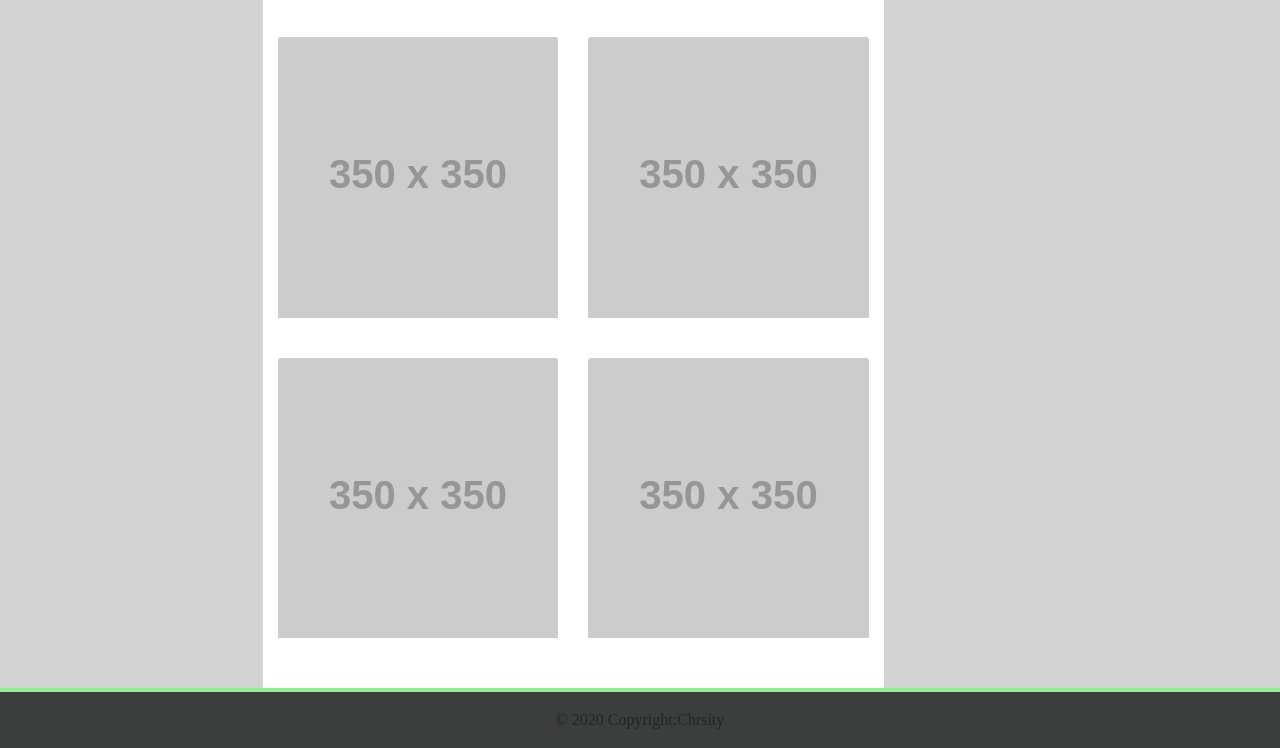
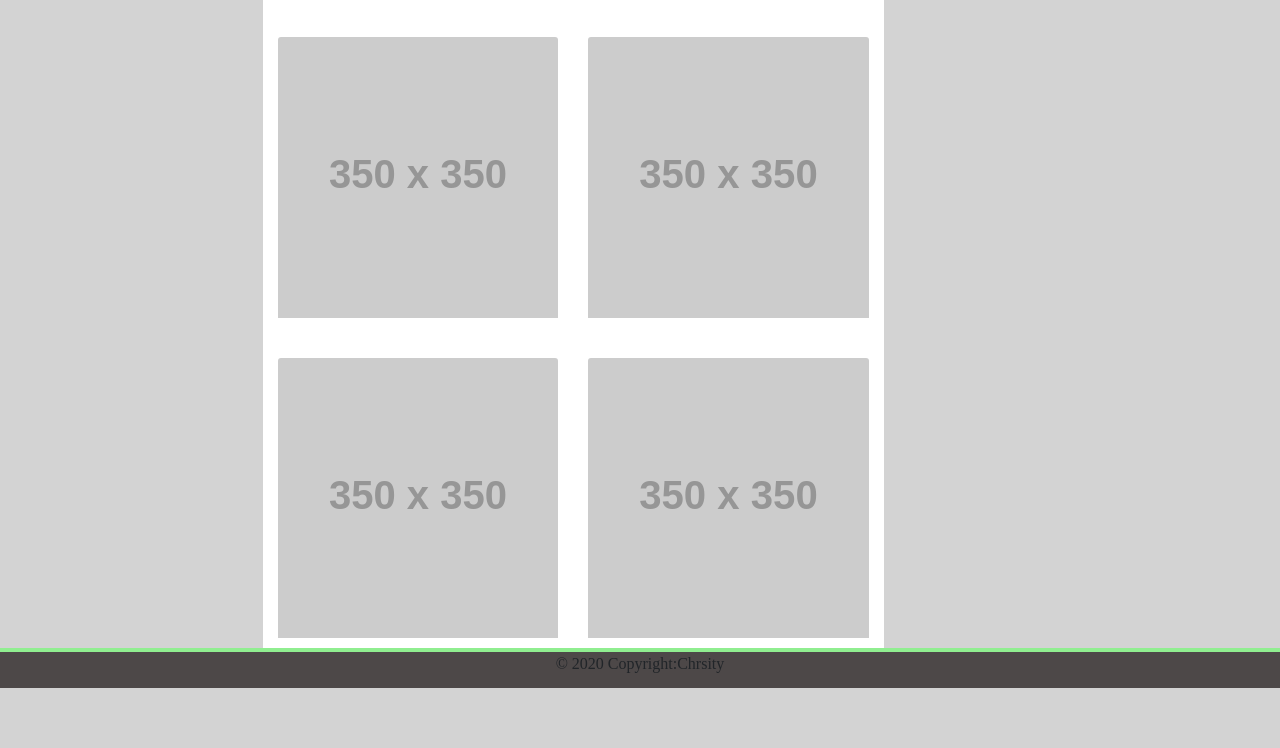
Before and after one commit to mianmianguo2020/Basic_Portfolio_homework_2, a plain HTML site: page portfolio.html in a window 1280 px wide. Shown: the part 428-1176 px from the top of the page. After the commit the page ends 1116 px from the top, so only its background shows below. Drawn offline with nearby package versions, Linux system fonts and the light colour scheme; placeholder pictures from the web are drawn by us.

Commit message:
finalhomework

```diff
--- a/portfolio.html
+++ b/portfolio.html
@@ -82,7 +82,7 @@
 
   <footer>
 
-    <div class="footer-copyright text-center py-3 footerstyle">© 2020 Copyright:Chrsity
+    <div class="footer-copyright text-center footerstyletest">© 2020 Copyright:Chrsity
     </div>
 
 
--- a/style.css
+++ b/style.css
@@ -100,26 +100,6 @@ img{
 }
 
 
-
-.footerbottom{
-    position: absolute;
-    bottom: 0;
-    color: lightgray(77, 72, 72);
-    background-color: rgb(77, 72, 72);
-    border-top: 4px solid lightgreen;
-    width: 100% ;
-}
-
-
-.footerstyle{
-    background-color: rgb(60, 61, 61);
-    color: lightgray(77, 72, 72);
-    border-top: 4px solid lightgreen;
-    position: absolute;
-    width: 100%;
-
-}
-
 .card{
     border: none;
 }
@@ -127,3 +107,23 @@ img{
 .no-left-padding {
     padding-left: 0px;
 }
+
+
+html {
+    position: relative;
+    min-height: 100%;
+}
+
+
+.footerstyletest {
+    background-color: rgb(77, 72, 72);
+    position: absolute;
+    left: 0;
+    bottom: 0;
+    height: 40px;
+    width: 100%;
+    overflow: hidden;
+    border-top: 4px solid lightgreen;
+    color: lightgray(77, 72, 72);
+
+}
```
Also changed, not shown: contact.html (+1 -1 lines), index.html (+1 -1 lines).
